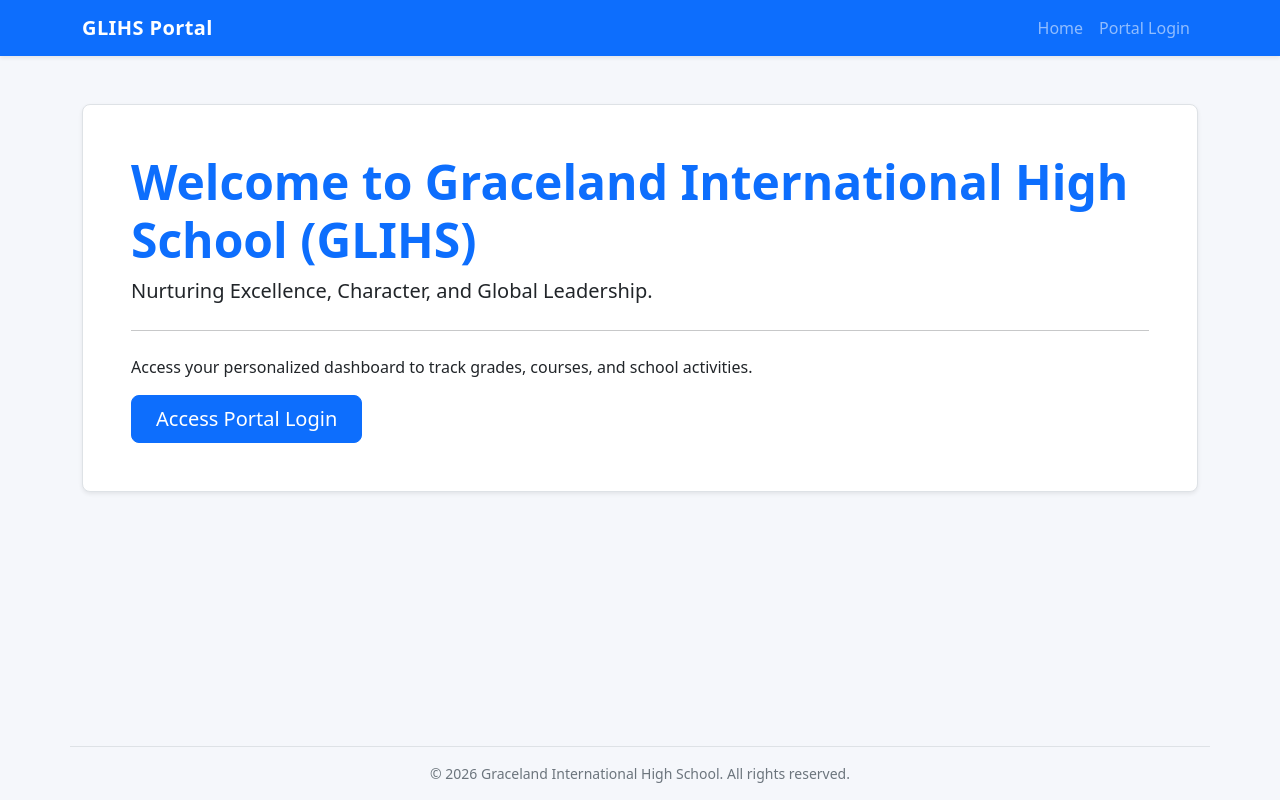
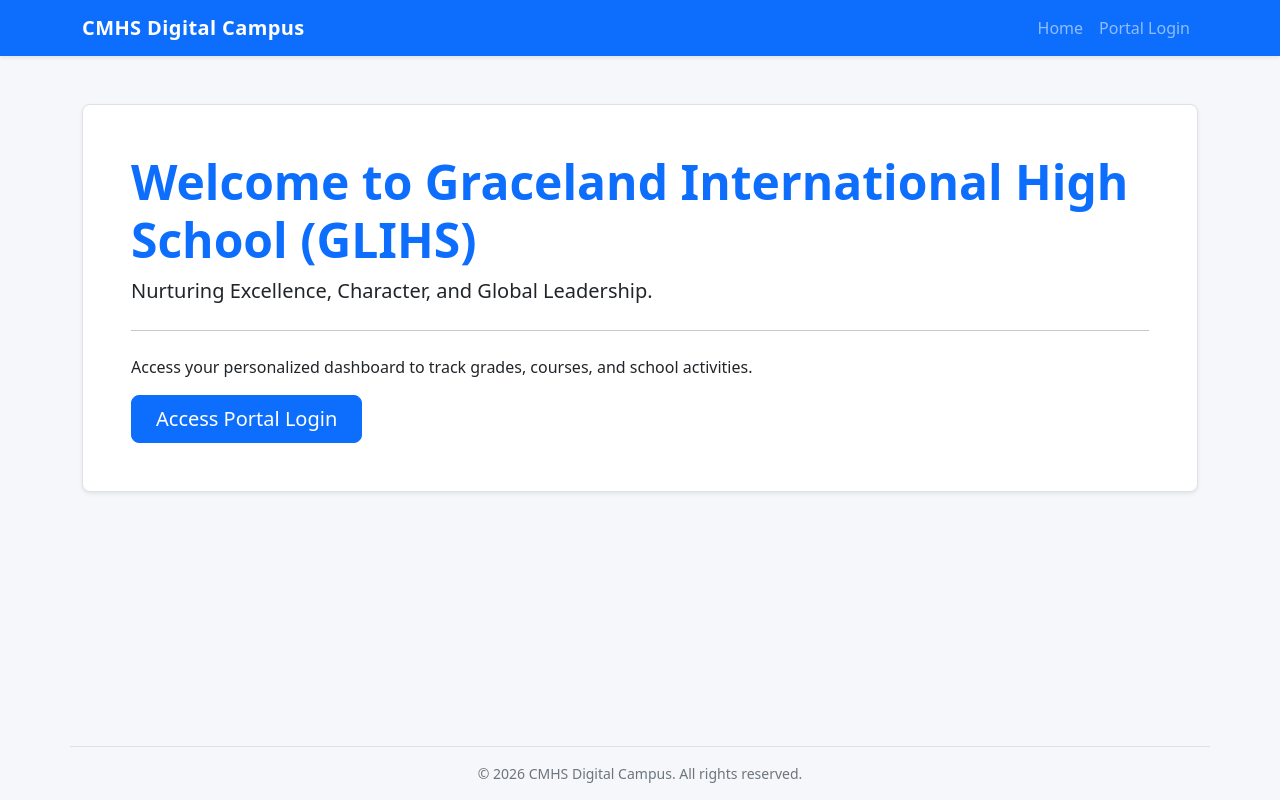
Before and after one commit to emmanuellloyd59/glihs-portal, a Flask app: page / in a window 1280 px wide. Run offline with Flask 3, Linux system fonts and the light colour scheme; some libraries are stand-ins or nearby versions.

Commit message:
Apply CMHS Digital Campus branding and secure sign-out

```diff
--- a/templates/base.html
+++ b/templates/base.html
@@ -3,8 +3,8 @@
 <head>
     <meta charset="utf-8">
     <meta name="viewport" content="width=device-width, initial-scale=1">
-    <meta name="description" content="Graceland International High School student and teacher portal">
-    <title>{% block title %}GLIHS Portal{% endblock %}</title>
+    <meta name="description" content="CMHS Digital Campus school website and management portal">
+    <title>{% block title %}CMHS Digital Campus{% endblock %}</title>
     <link href="https://cdn.jsdelivr.net/npm/bootstrap@5.3.3/dist/css/bootstrap.min.css" rel="stylesheet">
     <style>
         body { min-height: 100vh; display: flex; flex-direction: column; background: #f5f7fb; }
@@ -17,7 +17,7 @@
 <body>
     <nav class="navbar navbar-expand-lg navbar-dark bg-primary shadow-sm">
         <div class="container">
-            <a class="navbar-brand" href="{{ url_for('index') }}">GLIHS Portal</a>
+            <a class="navbar-brand" href="{{ url_for('index') }}">CMHS Digital Campus</a>
             <button class="navbar-toggler" type="button" data-bs-toggle="collapse" data-bs-target="#mainNavigation" aria-controls="mainNavigation" aria-expanded="false" aria-label="Toggle navigation">
                 <span class="navbar-toggler-icon"></span>
             </button>
@@ -26,7 +26,10 @@
                     <a class="nav-link" href="{{ url_for('index') }}">Home</a>
                     {% if current_user.is_authenticated %}
                         <a class="nav-link" href="{{ url_for('dashboard') }}">Dashboard</a>
-                        <a class="nav-link" href="{{ url_for('logout') }}">Sign Out</a>
+                        <form action="{{ url_for('logout') }}" method="POST" class="d-inline">
+                            <input type="hidden" name="csrf_token" value="{{ csrf_token() }}">
+                            <button type="submit" class="nav-link border-0 bg-transparent">Sign Out</button>
+                        </form>
                     {% else %}
                         <a class="nav-link" href="{{ url_for('login') }}">Portal Login</a>
                     {% endif %}
@@ -40,7 +43,7 @@
     </main>
 
     <footer class="container py-3 border-top text-center small">
-        &copy; {{ now_year if now_year is defined else 2026 }} Graceland International High School. All rights reserved.
+        &copy; {{ now_year if now_year is defined else 2026 }} CMHS Digital Campus. All rights reserved.
     </footer>
 
     <script src="https://cdn.jsdelivr.net/npm/bootstrap@5.3.3/dist/js/bootstrap.bundle.min.js"></script>
```
